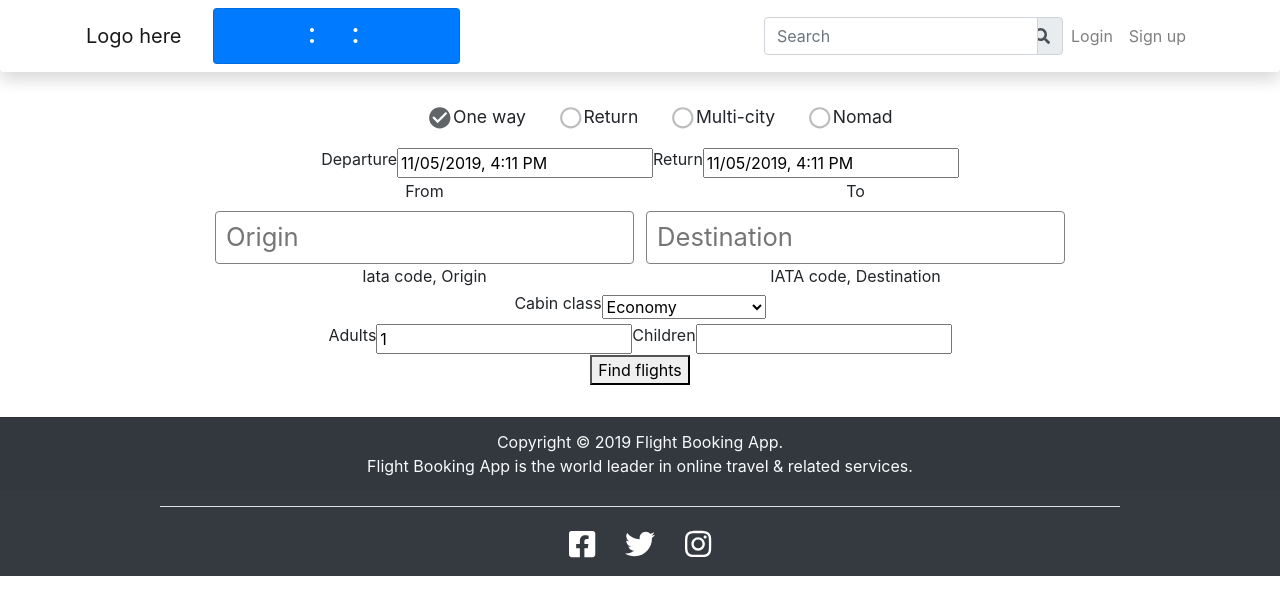
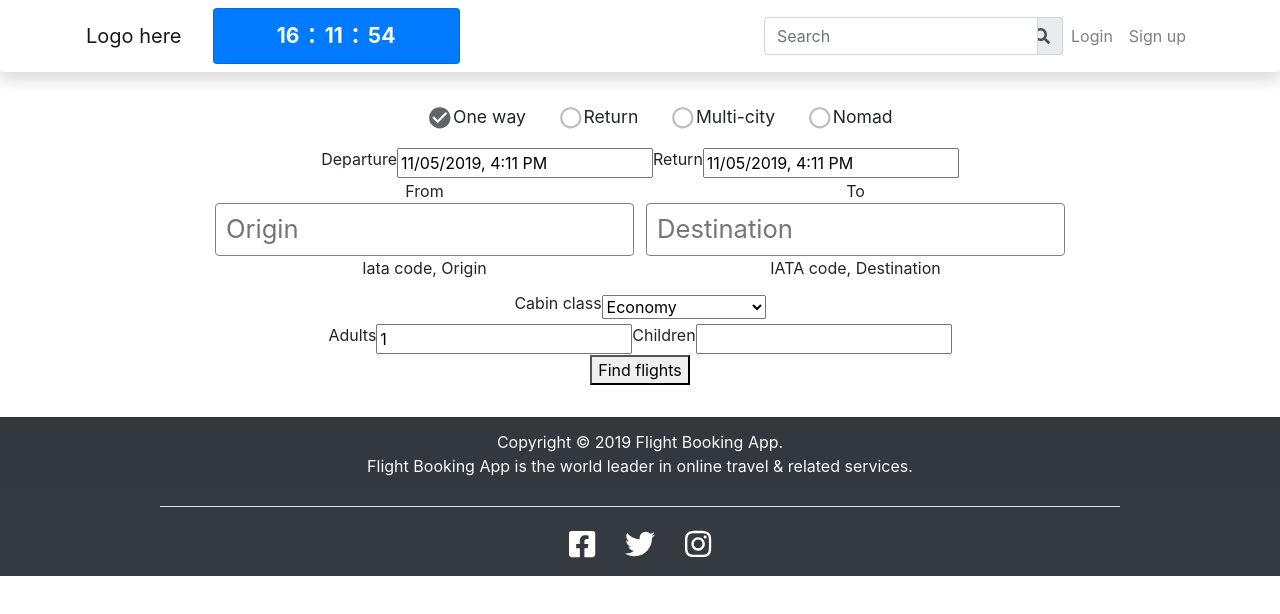
Before and after one commit to adirozaq8/flight-app, a React (Create React App) app in the folder client/: page / in a window 1280 px wide. Shown: the top 614 px of the page. Built offline with nearby package versions, Linux system fonts and the light colour scheme; no server answers.

Commit message:
minor fix

```diff
--- a/client/src/components/amadeus/AmForm.css
+++ b/client/src/components/amadeus/AmForm.css
@@ -31,6 +31,7 @@
   height: 6rem;
   position: relative;
   margin-bottom: 1rem;
+  box-sizing: content-box;
 }
 .form__input-group {
   text-align: center;
@@ -52,12 +53,13 @@
 input {
   display: block;
   left: 1rem;
+  margin: 0;
 }
 .input__suggestion-list {
   display: block;
   width: calc(100% - 0.8rem);
   background: lightblue;
   position: absolute;
-  top: 5.3rem;
+  top: 4.8rem;
   margin: 0 0.4rem;
 }
--- a/client/src/components/clock/Clock.jsx
+++ b/client/src/components/clock/Clock.jsx
@@ -29,15 +29,15 @@ class Clock extends Component {
         <div className="card bg-primary text-white">
           <h3 className="card-title text-center">
             <div className="d-flex flex-wrap justify-content-center mt-2">
-              <a href="/">
+              <a>
                 <span className="badge hours"></span>
               </a>{" "}
               :
-              <a href="/">
+              <a>
                 <span className="badge min"></span>
               </a>{" "}
               :
-              <a href="/">
+              <a>
                 <span className="badge sec"></span>
               </a>
             </div>
```
